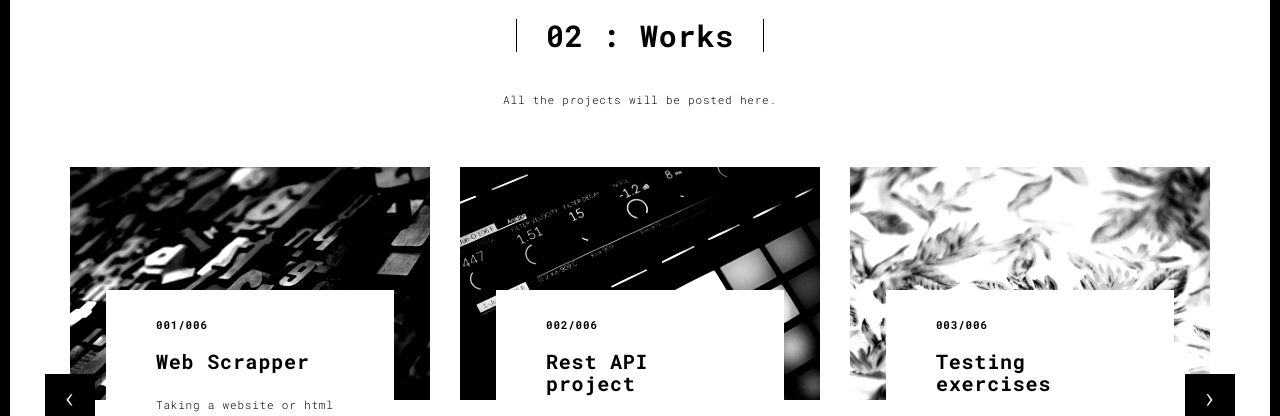
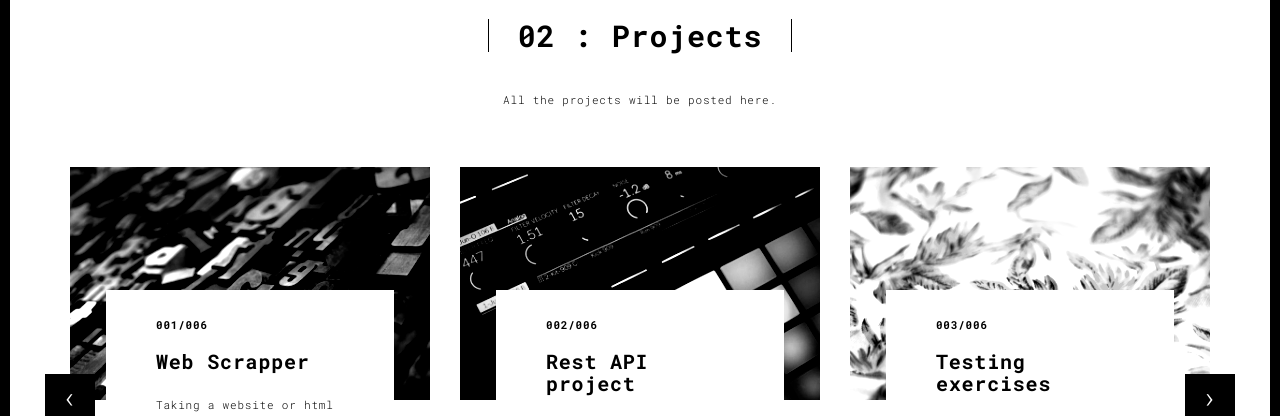
Before and after one commit to entirelymagic/PortfolioFlask, a Flask app: page /works.html in a window 1280 px wide. Shown: the part 90-506 px from the top of the page. Run offline with Flask 2, Linux system fonts and the light colour scheme; some libraries are stand-ins or nearby versions.

Commit message:
Changed project page name.

```diff
--- a/templates/works.html
+++ b/templates/works.html
@@ -18,7 +18,7 @@
 
       <div class="col-sm-8 col-sm-offset-2 section-container-spacer">
         <div class="text-center">
-          <h1 class="h2">02 : Works</h1>
+          <h1 class="h2">02 : Projects</h1>
             <p> </p>
           <p>All the projects will be posted here.</p>
         </div>
```
